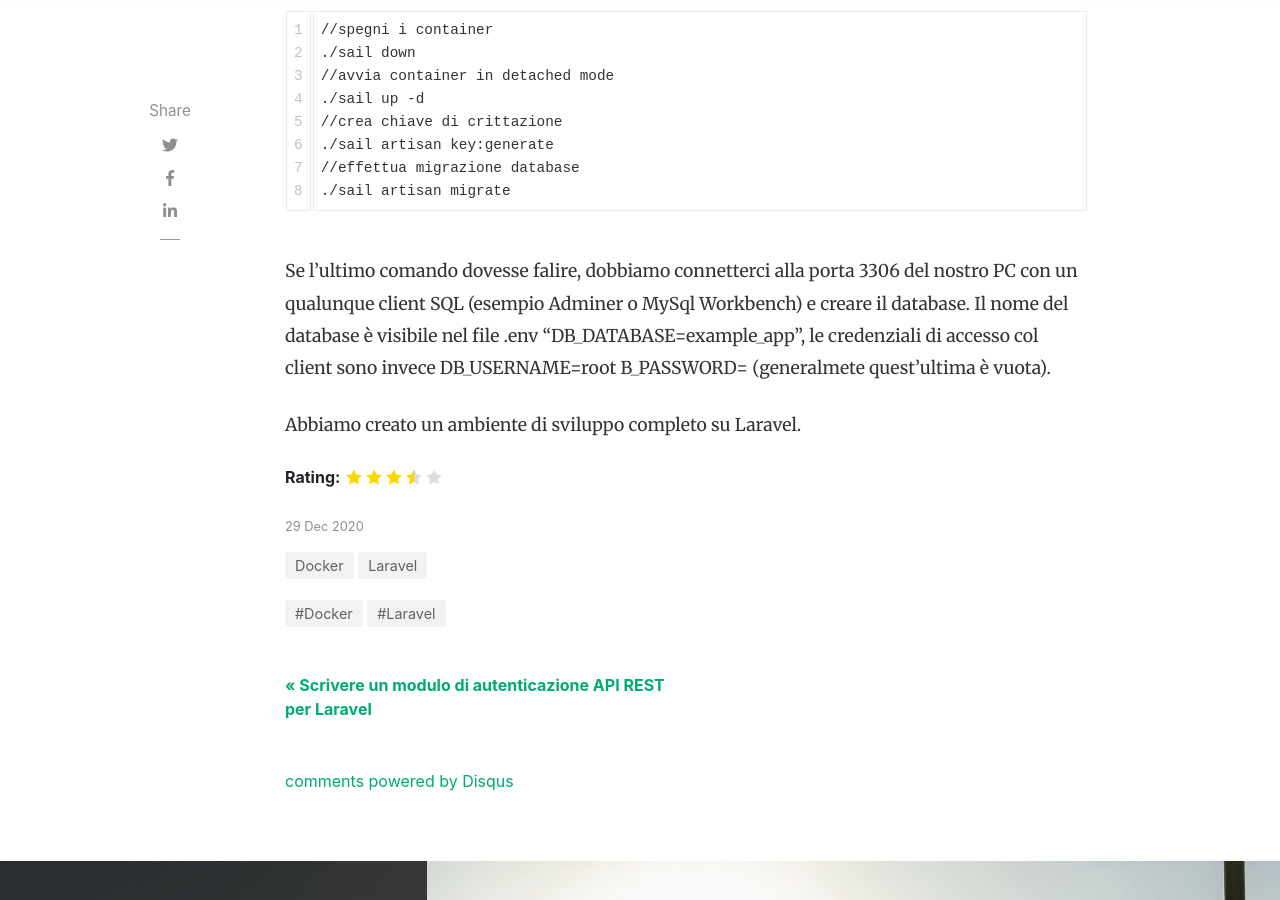
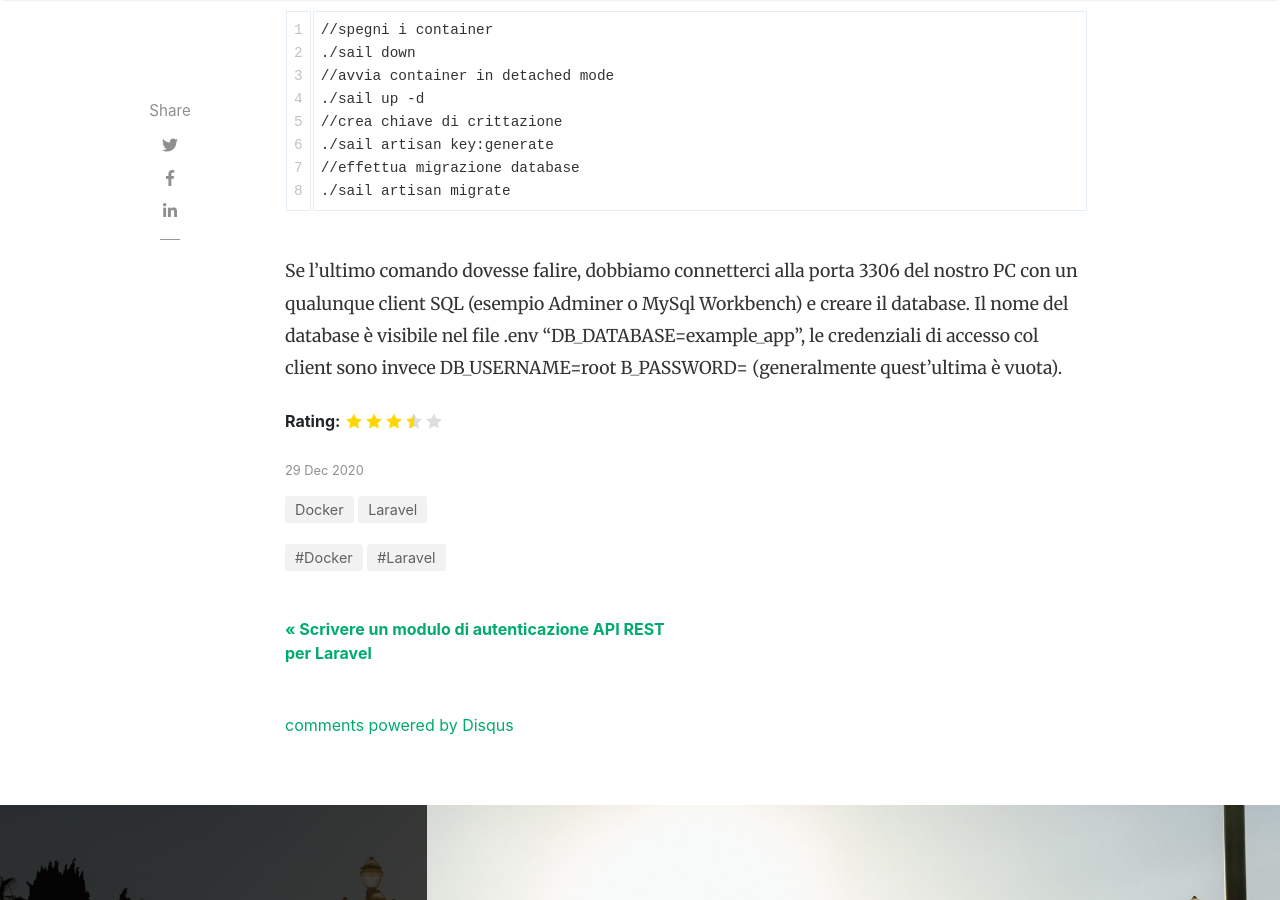
Before and after one commit to mattiatoselli/codingsamurai, a Jekyll site: the page built from _posts/2020-12-29-ambiente-sviluppo-docker-Laravel-sail.md, in a window 1280 px wide and 900 px high, scrolled down 2141 px. Built offline with Jekyll 4.4.1, drawn with Linux system fonts in a browser that asks for light colours; nearby versions of some CDN libraries; comment, search, counter and statistics services are not loaded.

Commit message:
Update 2020-12-29-ambiente-sviluppo-docker-Laravel-sail.md

````diff
--- a/_posts/2020-12-29-ambiente-sviluppo-docker-Laravel-sail.md
+++ b/_posts/2020-12-29-ambiente-sviluppo-docker-Laravel-sail.md
@@ -64,6 +64,4 @@
 ./sail artisan migrate
 ```
 
-Se l'ultimo comando dovesse falire, dobbiamo connetterci alla porta 3306 del nostro PC con un qualunque client SQL (esempio Adminer o MySql Workbench) e creare il database. Il nome del database è visibile nel file .env "DB_DATABASE=example_app", le credenziali di accesso col client sono invece DB_USERNAME=root B_PASSWORD= (generalmete quest'ultima è vuota).
-
-Abbiamo creato un ambiente di sviluppo completo su Laravel.
+Se l'ultimo comando dovesse falire, dobbiamo connetterci alla porta 3306 del nostro PC con un qualunque client SQL (esempio Adminer o MySql Workbench) e creare il database. Il nome del database è visibile nel file .env "DB_DATABASE=example_app", le credenziali di accesso col client sono invece DB_USERNAME=root B_PASSWORD= (generalmente quest'ultima è vuota).
````
